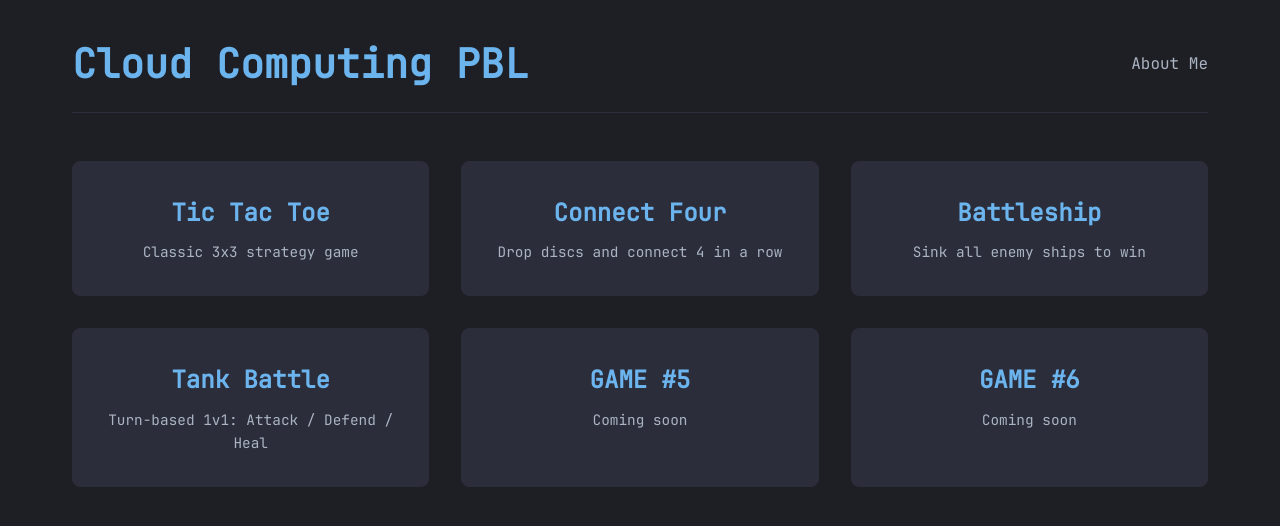
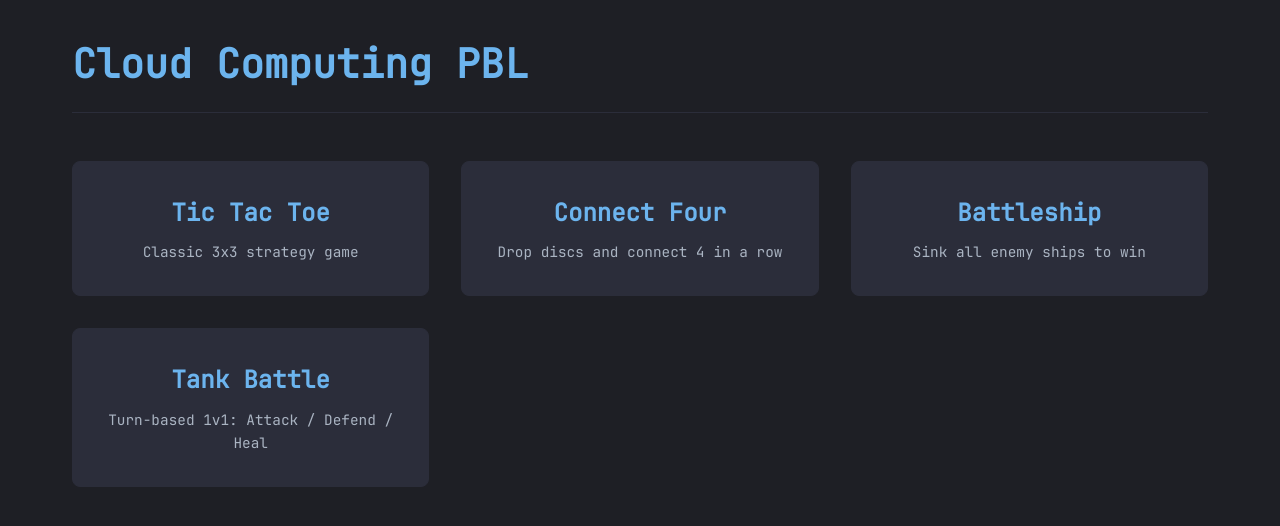
Before and after one commit to vaishna-v/cloud-computing-pbl, a website: page index.html in a window 1280 px wide. Drawn offline with Linux system fonts and the light colour scheme.

Commit message:
Updated index.html layout and UI

```diff
--- a/index.html
+++ b/index.html
@@ -10,7 +10,6 @@
     <div class="container">
         <header>
             <h1 class="site-title">Cloud Computing PBL</h1>
-            <a href="about.html" class="about-link">About Me</a>
         </header>
 
         <main>
@@ -36,15 +35,6 @@
                 </a>
 
 
-                <div class="game-card disabled">
-                    <h3>GAME #5</h3>
-                    <p>Coming soon</p>
-                </div>
-
-                <div class="game-card disabled">
-                    <h3>GAME #6</h3>
-                    <p>Coming soon</p>
-                </div>
             </div>
         </main>
     </div>
```
